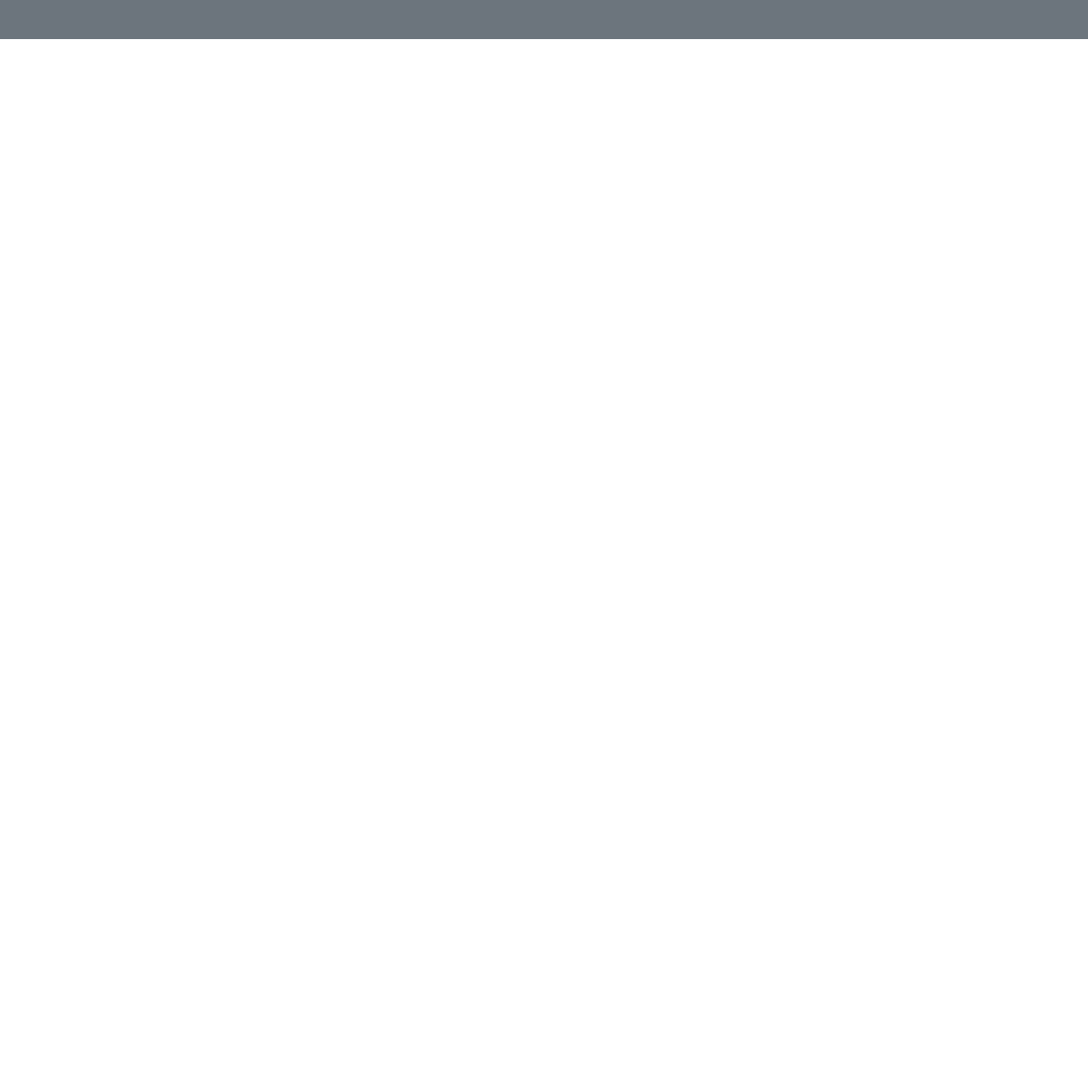
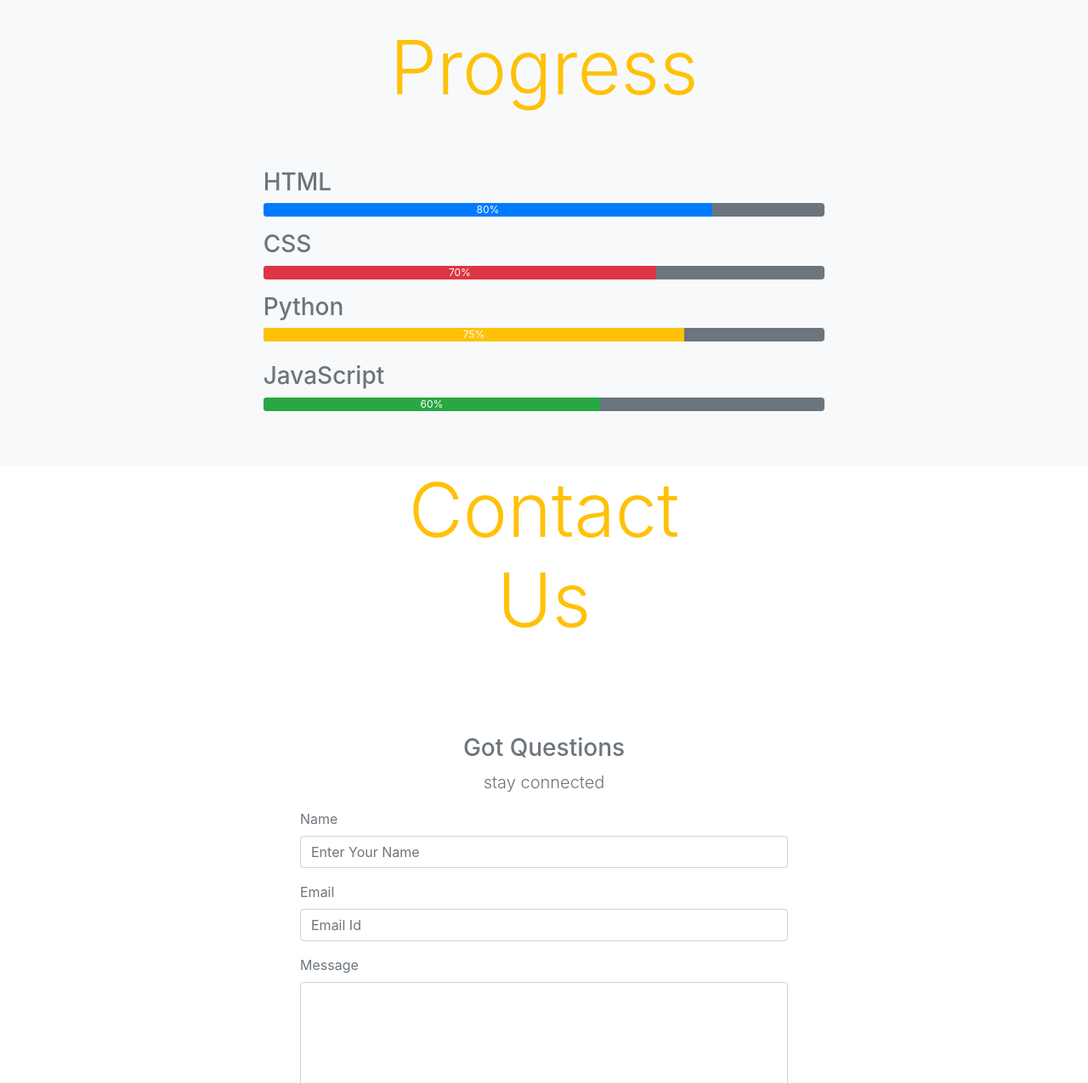
Before and after one commit to Sukanta-sn/Company_Portfolio_Design, a plain HTML site: page index.html in a window 1280 px wide. Shown: the part 3153-4428 px from the top of the page at 85% size. Before the commit the page ends 3199 px from the top, so only its background shows below. Drawn offline with nearby package versions, Linux system fonts and the light colour scheme.

Commit message:
Basic version completed

```diff
--- a/index.html
+++ b/index.html
@@ -17,7 +17,7 @@
 
     <!-----------Creating Navbar-Start-------------------------->
 
-    <nav class="navbar navbar-expand-sm navbar-light bg-dark fixed-top">
+    <nav class="navbar navbar-expand-md navbar-light bg-dark fixed-top">
       <a href="#" class="navbar-brand"><i class="fas fa-child text-success fa-2x"></i></a>
 
       <!-----------Toggler Button-------------------------->
@@ -177,9 +177,9 @@
 
       <div class="row">
 
-        <div class="col-lg-4 col-sm-10 mt-4">
-          <div class="card">
-            <img src="images/team-1.jpg" alt="loading" class="card-img-top">
+        <div class="col-lg-4  mt-4">
+          <div class="card" style="width: 20rem; margin: auto;">
+            <img src="images/team-1.jpg" alt="loading" class="card-img-top"  >
             <div class="card-body text-center">
               <div class="card-title">
                 <h3 class="text-muted">Anthony</h3>
@@ -197,7 +197,7 @@
         </div>
 
         <div class="col-lg-4 mt-4">
-          <div class="card">
+          <div class="card" style="width: 20rem; margin: auto;">
             <img src="images/team-2.jpg" alt="loading" class="card-img-top">
             <div class="card-body text-center">
               <div class="card-title">
@@ -215,8 +215,8 @@
           </div>
         </div>
 
-        <div class="col-lg-4 mt-4">
-          <div class="card">
+        <div class="col-lg-4 mt-4 align-items-center">
+          <div class="card" style="width: 20rem; margin: auto;">
             <img src="images/team-3.jpg" alt="loading" class="card-img-top">
             <div class="card-body text-center">
               <div class="card-title">
@@ -243,6 +243,141 @@
   <!--------------End of Teams section-------------------------------------->
 
 
+  <!--------------Progress Section -------------------------------------->
+
+  <section class="p-5 bg-light">
+    <div class="container-fluid">
+
+      <div class="row justify-content-center">
+        <div class="col-lg-4 col-md-4 text-center mb-5 ">
+          <h1 class="display-2 text-warning border-bottom border-white">Progress
+          </h1>
+        </div>
+      </div>
+
+      <div class="row justify-content-center">
+        <div class="col-lg-7 col-sm-10 my-2">
+          <h3 class="text-secondary">HTML</h3>
+          <div class="progress bg-secondary">
+            <div class="progress-bar" style="width: 80%;">
+              80%
+            </div>
+          </div>
+        </div>
+
+        <div class="col-lg-7 col-sm-10 my-2">
+          <h3 class="text-secondary">CSS</h3>
+          <div class="progress bg-secondary">
+            <div class="progress-bar bg-danger" style="width: 70%;">
+              70%
+            </div>
+          </div>
+        </div>
+
+        <div class="col-lg-7 col-sm-10 my-2">
+          <h3 class="text-secondary">Python</h3>
+          <div class="progress bg-secondary">
+            <div class="progress-bar bg-warning" style="width: 75%;">
+              75%
+            </div>
+          </div>
+        </div>
+
+        <div class="col-lg-7 col-sm-10 my-3">
+          <h3 class="text-secondary">JavaScript</h3>
+          <div class="progress bg-secondary">
+            <div class="progress-bar bg-success" style="width: 60%;">
+              60%
+            </div>
+          </div>
+        </div>
+
+        </div>
+      </div>
+    </div>
+  </section>
+
+  <!--------------End of Progress Section-------------------------------------->
+
+
+
+  <!--------------Contact Section-------------------------------------->
+
+  <section>
+    <div class="container-fluid">
+      <div class="row justify-content-center">
+        <div class="col-lg-4 col-md-4 text-center mb-5 ">
+          <h1 class="display-2 text-warning border-bottom border-white">Contact Us
+          </h1>
+        </div>
+      </div>
+
+      <div class="row justify-content-center">
+        <div class="col-lg-6 col-md-8 col-sm-10 p-5">
+
+          <div class="text-center">
+            <h3 class="text-muted">Got Questions</h3>
+            <p class="lead text-secondary">stay connected</p>
+          </div>
+
+          <form class="text-muted">
+            <div class="form-group row">
+              <label for="name">Name</label>
+              <input type="text" placeholder="Enter Your Name" class="form-control" id="name">
+            </div>
+
+            <div class="form-group row">
+              <label for="email">Email</label>
+              <input type="text" placeholder="Email Id" class="form-control" id="email">
+            </div>
+
+            <div class="form-group row">
+              <label for="message">Message</label>
+              <textarea id="message" cols="30" rows="5" class="form-control"></textarea>
+            </div>
+
+            <div class="row justify-content-center">
+              <button type="submit" class="btn btn-success btn-lg">Submit</button>
+            </div>
+
+
+          </form>
+
+        </div>
+      </div>
+
+    </div>
+  </section>
+
+  <!--------------End of Contact Section-------------------------------------->
+
+
+
+  <!--------------Footer Section-------------------------------------->
+
+  <footer class="bg-dark">
+    <div class="container">
+      <div class="row">
+        <div class="col text-center">
+          <h1 class="text-capitalize font-weight-light text-white my-3">pure bootstrap project</h1>
+          <p class="font-weight-light text-white font-italic">Lorem ipsum dolor sit amet.</p>
+
+          <div class="m-3">
+            <a href="#"><i class="fab fa-facebook fa-2x mx-2"></i></a>
+            <a href="#"><i class="fab fa-google-plus fa-2x mx-2 text-danger"></i></a>
+            <a href="#"><i class="fab fa-linkedin fa-2x mx-2"></i></a>
+            <a href="#"><i class="fab fa-twitter fa-2x mx-2 text-info"></i></a>
+            <a href="#"><i class="fab fa-youtube fa-2x mx-2 text-danger"></i></a>
+          </div>
+          <p class="text-white py-4 m-0">&copy;Copyright 2020 - Made by Sukanta Nandi</p>
+
+        </div>
+
+      </div>
+    </div>
+  </footer>
+
+  <!--------------End of Footer Section-------------------------------------->
 
     <!-- Optional JavaScript -->
     <!-- jQuery first, then Popper.js, then Bootstrap JS -->
```
